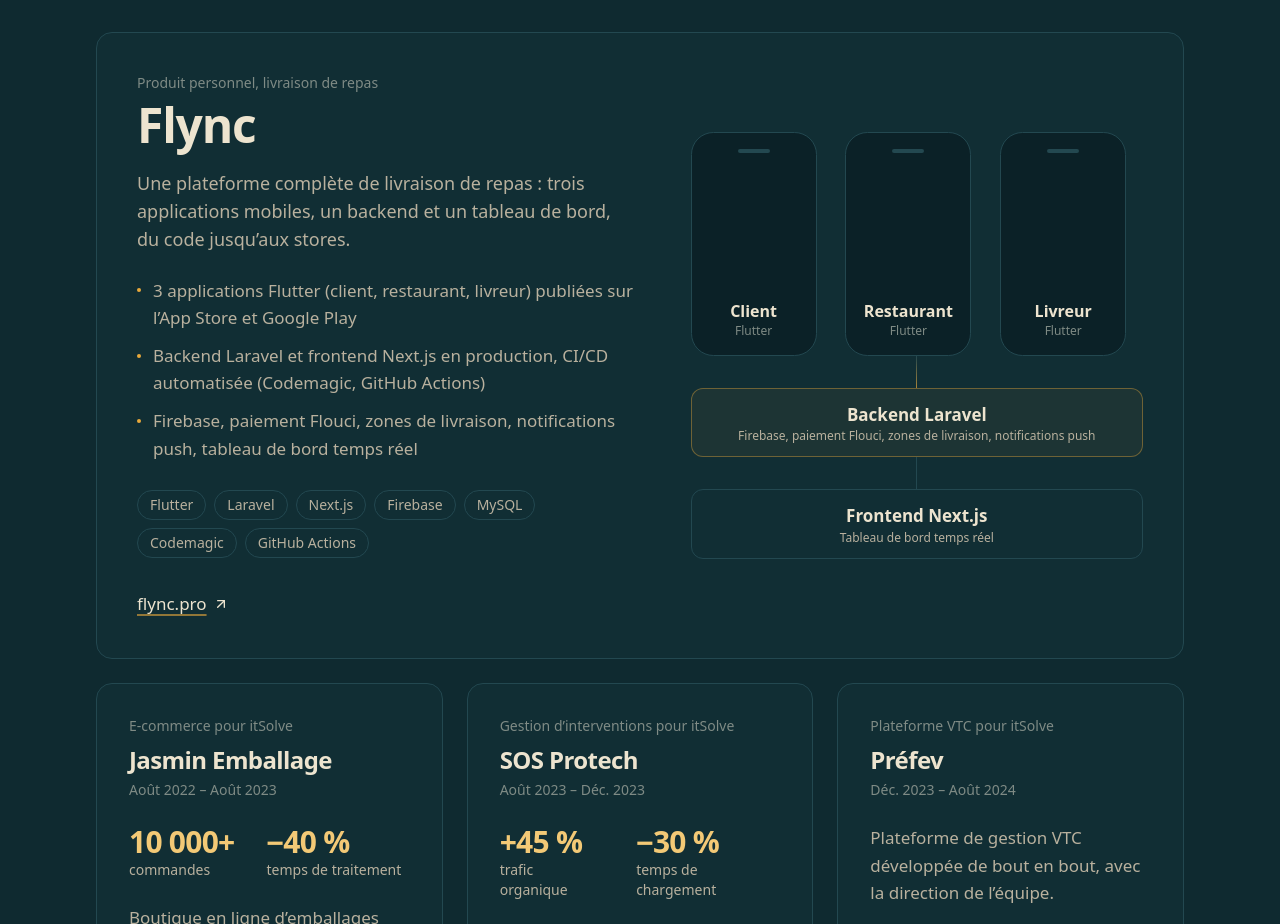
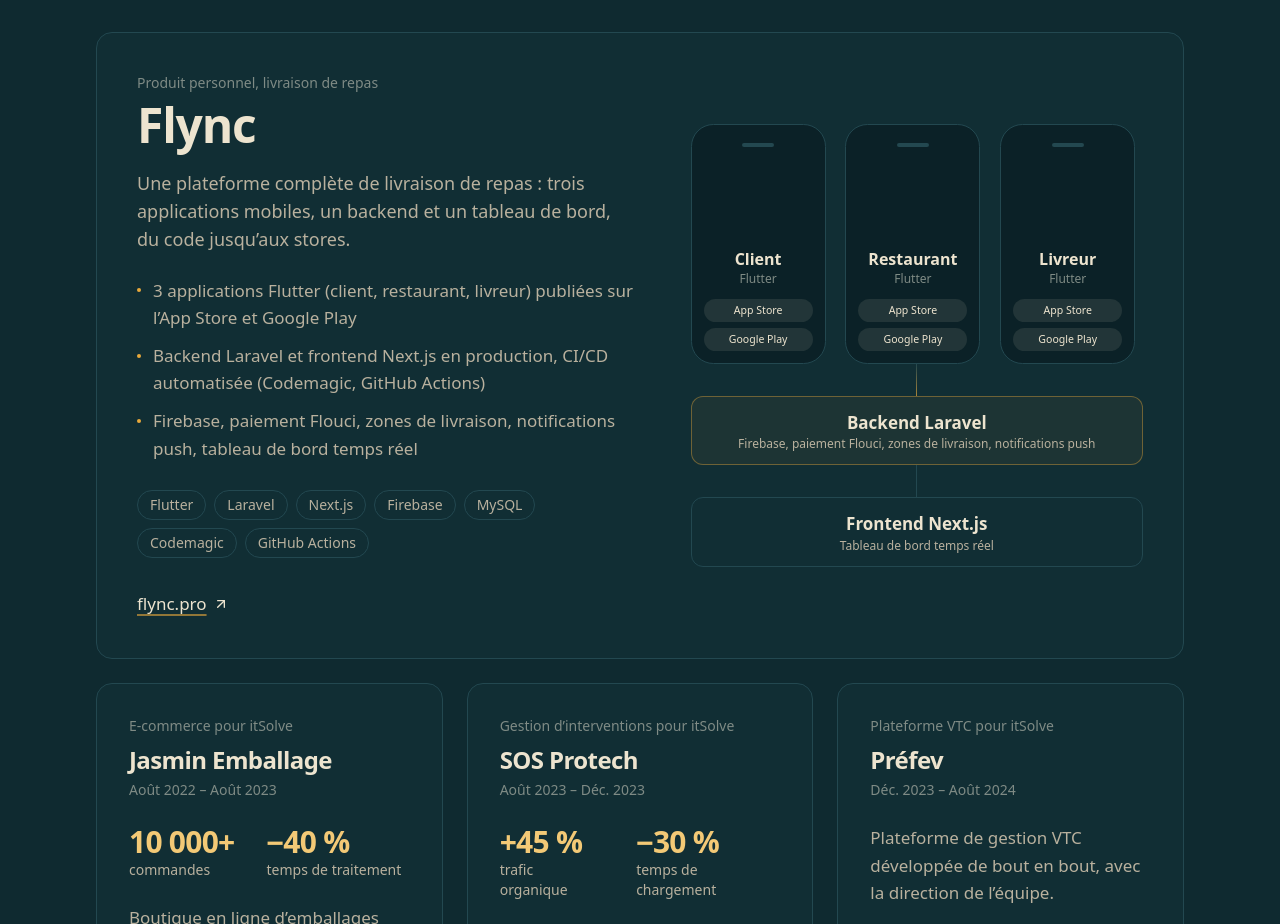
Before and after one commit to Rhaima96/med-rhaima.me, a Nuxt app: page / in a window 1280 px wide. Shown: the part 3120-4044 px from the top of the page. Built offline with nearby package versions, Linux system fonts and the light colour scheme.

Commit message:
Flync : liens App Store et Google Play des trois apps

```diff
--- a/components/ProjectsSection.vue
+++ b/components/ProjectsSection.vue
@@ -3,7 +3,6 @@
 import { projects } from '~/data/profile'
 
 const [featured, ...others] = projects
-const flyncApps = ['Client', 'Restaurant', 'Livreur']
 </script>
 
 <template>
@@ -40,13 +39,25 @@
         <div class="flex flex-col justify-center" aria-label="Architecture de Flync">
           <div class="grid grid-cols-3 gap-2 sm:gap-3">
             <div
-              v-for="app in flyncApps"
-              :key="app"
-              class="flex aspect-[9/16] max-h-56 flex-col items-center justify-end rounded-[1.4rem] border border-petrol-line bg-petrol-deep/80 p-3 pb-4 text-center"
+              v-for="app in featured.apps"
+              :key="app.name"
+              class="flex aspect-[9/16] max-h-60 flex-col items-center justify-end rounded-[1.4rem] border border-petrol-line bg-petrol-deep/80 p-2 pb-3 text-center sm:p-3"
             >
-              <span class="mb-auto mt-1 h-1 w-8 rounded-full bg-petrol-line" aria-hidden="true" />
-              <span class="font-display text-sm font-semibold sm:text-base">{{ app }}</span>
+              <span class="mb-auto mt-1.5 h-1 w-8 rounded-full bg-petrol-line" aria-hidden="true" />
+              <span class="font-display text-sm font-semibold sm:text-base">{{ app.name }}</span>
               <span class="text-xs text-sand-faint">Flutter</span>
+              <span class="mt-3 flex w-full flex-col gap-1.5">
+                <a
+                  v-for="store in [{ name: 'App Store', url: app.ios }, { name: 'Google Play', url: app.android }]"
+                  :key="store.url"
+                  :href="store.url"
+                  target="_blank"
+                  rel="noopener"
+                  class="whitespace-nowrap rounded-full bg-sand/10 px-1.5 py-1.5 text-[0.66rem] leading-none text-sand transition-colors hover:bg-date hover:text-petrol-deep"
+                >
+                  {{ store.name }}<span class="sr-only">, application Flync {{ app.name }} (nouvel onglet)</span>
+                </a>
+              </span>
             </div>
           </div>
           <div class="mx-auto h-8 w-px bg-gradient-to-b from-petrol-line to-date/70" aria-hidden="true" />
--- a/data/profile.ts
+++ b/data/profile.ts
@@ -92,6 +92,7 @@
   stack: string[]
   url?: string
   urlLabel?: string
+  apps?: { name: string; ios: string; android: string }[]
 }
 
 export const projects: Project[] = [
@@ -108,6 +109,12 @@
     stack: ['Flutter', 'Laravel', 'Next.js', 'Firebase', 'MySQL', 'Codemagic', 'GitHub Actions'],
     url: 'https://flync.pro',
     urlLabel: 'flync.pro',
+    // Store listings published under the developer name Mohamed Rhaima.
+    apps: [
+      { name: 'Client', ios: 'https://apps.apple.com/app/id6769872928', android: 'https://play.google.com/store/apps/details?id=com.flync.user' },
+      { name: 'Restaurant', ios: 'https://apps.apple.com/app/id6769869937', android: 'https://play.google.com/store/apps/details?id=com.flync.restau' },
+      { name: 'Livreur', ios: 'https://apps.apple.com/app/id6769912654', android: 'https://play.google.com/store/apps/details?id=com.flync.delivery' },
+    ],
   },
   {
     name: 'Jasmin Emballage',
```
